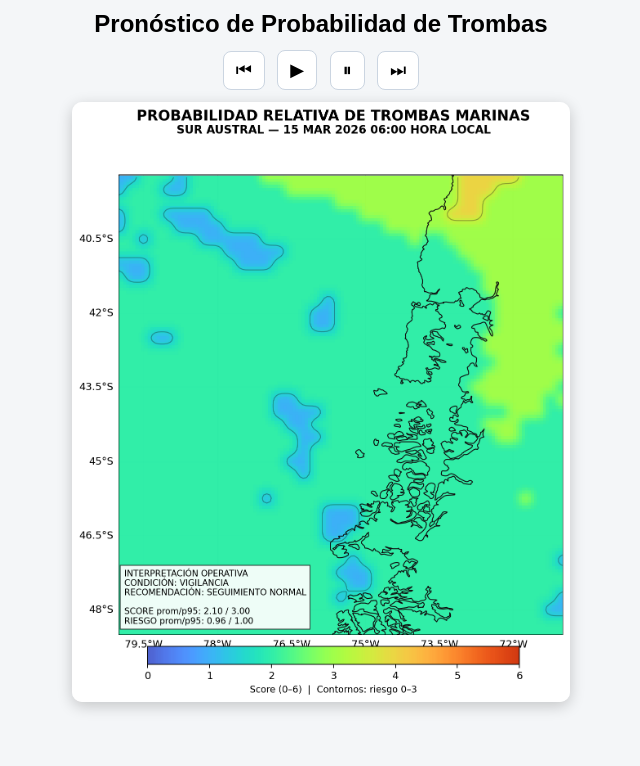
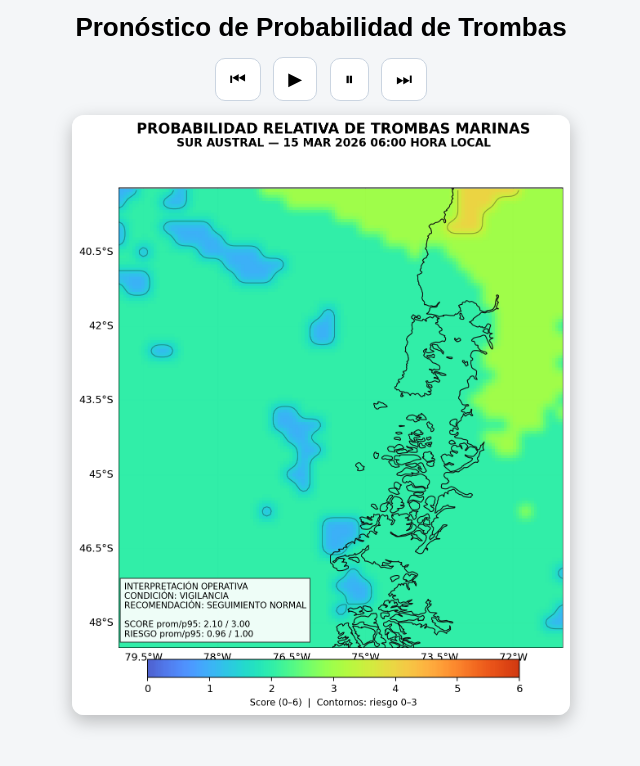
Before and after one commit to meteomacadono-cell/CORRIDA_TROMBAS, a plain HTML site: page SINGLE/visor.html in a window 1280 px wide. Shown: the whole page, without its empty margins (319-959 px from the left). Drawn offline with Linux system fonts and the light colour scheme; files whose address does not match are found by name.

Commit message:
update trombas

```diff
--- a/SINGLE/visor.html
+++ b/SINGLE/visor.html
@@ -3,57 +3,46 @@
 <head>
 <meta charset="utf-8">
 <meta name="viewport" content="width=device-width, initial-scale=1">
-
-<title>Pronóstico Trombas</title>
-
+<title>Pronóstico de Probabilidad de Trombas</title>
 <style>
-
 body{
   margin:0;
   font-family:Arial, sans-serif;
   background:#f4f6f8;
   text-align:center;
 }
-
 h1{
-  margin:10px 0 8px 0;
-  font-size:24px;
+  margin:12px 0 10px 0;
+  font-size:26px;
 }
-
 .top{
-  margin-bottom:8px;
+  margin-bottom:10px;
 }
-
 button{
-  padding:8px 12px;
+  padding:10px 14px;
   margin:4px;
   font-size:18px;
-  border-radius:8px;
+  border-radius:10px;
   border:1px solid #cbd5e1;
   background:white;
   cursor:pointer;
 }
-
 button:hover{
   background:#eef4ff;
 }
-
 .viewer{
   display:flex;
   justify-content:center;
 }
-
 .viewer img{
   max-width:95%;
   max-height:75vh;
   object-fit:contain;
-  border-radius:10px;
-  box-shadow:0 4px 15px rgba(0,0,0,0.2);
+  border-radius:12px;
+  box-shadow:0 6px 18px rgba(0,0,0,0.25);
 }
-
 </style>
 </head>
-
 <body>
 
 <h1>Pronóstico de Probabilidad de Trombas</h1>
@@ -66,48 +55,45 @@ button:hover{
 </div>
 
 <div class="viewer">
-<img id="img">
+  <img id="img" alt="Mapa de trombas">
 </div>
 
 <script>
-
-const images=[];
-for(let i=0;i<=24;i++){
-images.push(`SINGLE/SINGLE_${String(i).padStart(3,"0")}.png`);
+const images = [];
+for (let i = 0; i <= 24; i++) {
+  images.push(`SINGLE_${String(i).padStart(3, "0")}.png`);
 }
 
-let i=0;
-let timer=null;
+let i = 0;
+let timer = null;
+const img = document.getElementById("img");
 
-const img=document.getElementById("img");
-
-function render(){
-img.src=images[i];
+function render() {
+  img.src = images[i];
 }
 
-function next(){
-i=(i+1)%images.length;
+function next() {
+  i = (i + 1) % images.length;
   render();
 }
 
-function prev(){
-i=(i-1+images.length)%images.length;
+function prev() {
+  i = (i - 1 + images.length) % images.length;
   render();
 }
 
-function play(){
+function play() {
   clearInterval(timer);
-timer=setInterval(next,900);
+  timer = setInterval(next, 900);
 }
 
-function pause(){
+function pause() {
   clearInterval(timer);
-timer=null;
+  timer = null;
 }
 
 render();
-play();   // 🔥 AUTO PLAY
-
+play();
 </script>
 
 </body>
```
Lines whose indentation alone changed are shown as unchanged.
